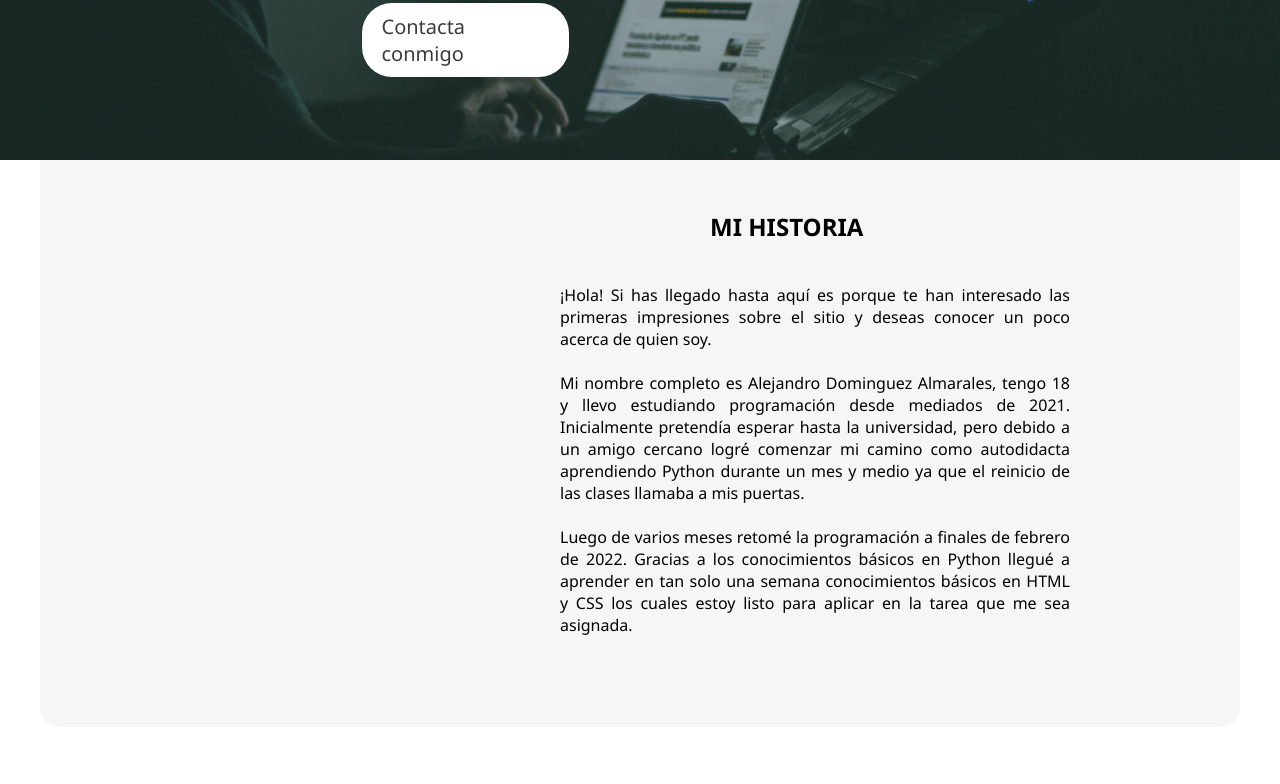
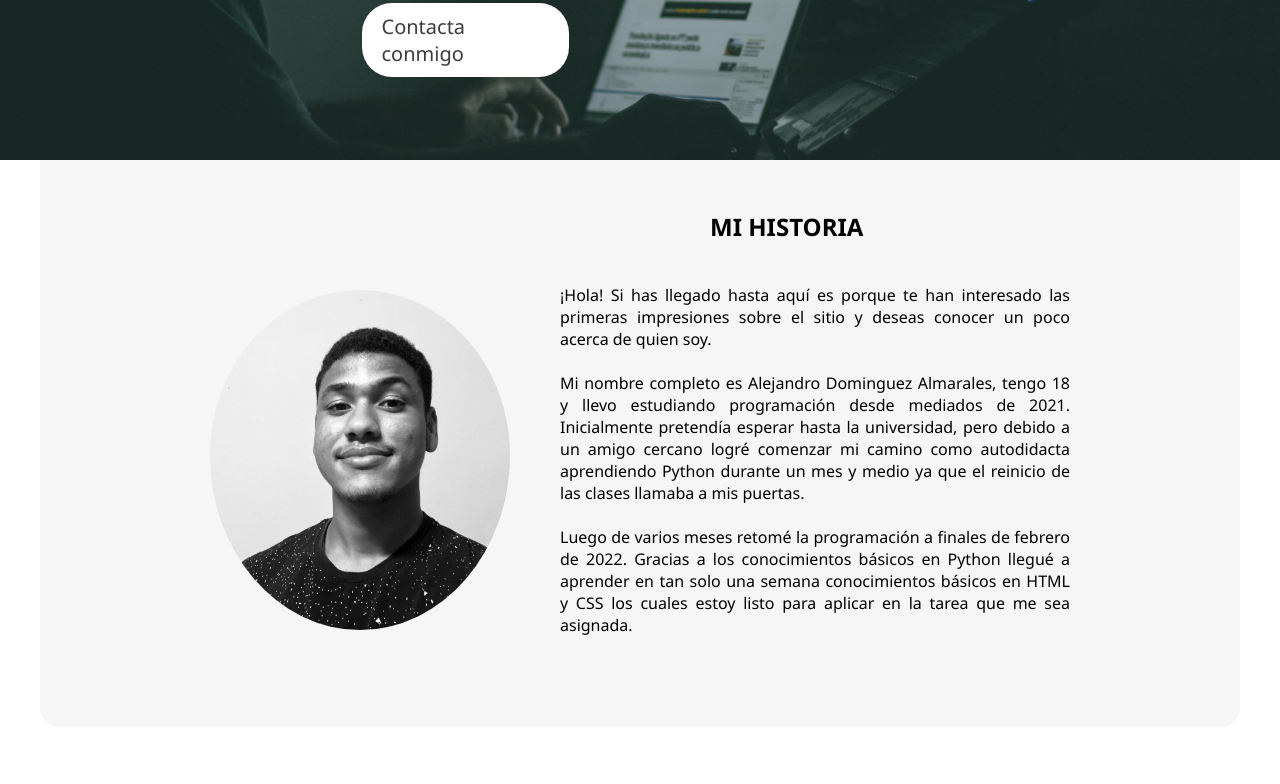
Before and after one commit to AlexAlmarales/portfolio, a plain HTML site: page index.html in a window 1280 px wide. Shown: the part 510-1294 px from the top of the page. Drawn offline with Linux system fonts and the light colour scheme; the site is published under a folder, as on GitHub Pages, so addresses that start at the root find nothing.

Commit message:
Update index.html

```diff
--- a/index.html
+++ b/index.html
@@ -2,10 +2,10 @@
 <html lang="es">
 <head>
     <meta charset="UTF-8">
-    <meta http-equiv="X-UA-Compatible" content="IE=edge">
+    <meta http-equiv="X-UA-Compatible" content="IE=safari">
     <meta name="viewport" content="width=device-width, initial-scale=1.0">
     <title>Alejandro Dominguez</title>
-    <link rel="icon" href="/IMG/logo-b 48px1.png">
+    <link rel="icon" href="IMG/logo-b 48px1.png">
     <link rel="stylesheet" href="CSS/style.css">
     <link rel="stylesheet" href="CSS/button.css">
 <body>
@@ -36,7 +36,7 @@
     <main id="about__me">
         <!-- ABOUT ME -->
         <section class="contenedor about__me" >
-            <img src="/IMG/my_picture.jpg" alt="Ale">
+            <img src="IMG/my_picture.jpg" alt="Ale">
             <h2 class="about__title">MI HISTORIA</h2>
             <p class="about__text">¡Hola! Si has llegado hasta aquí es porque te han interesado las primeras impresiones sobre el sitio y deseas conocer un poco acerca de quien soy.
                 <br><br>Mi nombre completo es Alejandro Dominguez Almarales, tengo 18 y llevo estudiando programación desde mediados de 2021.
```
